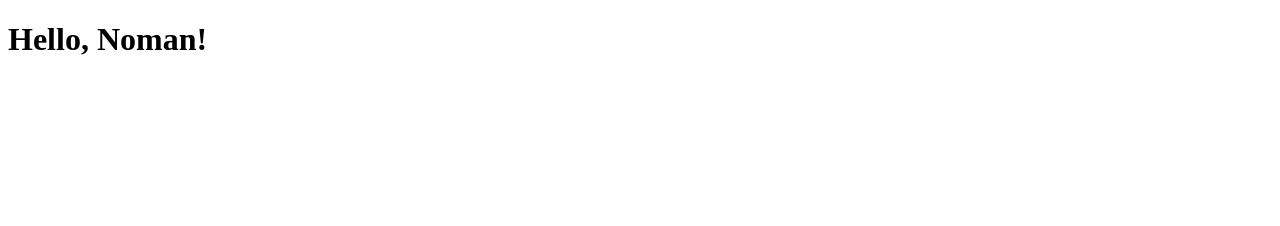
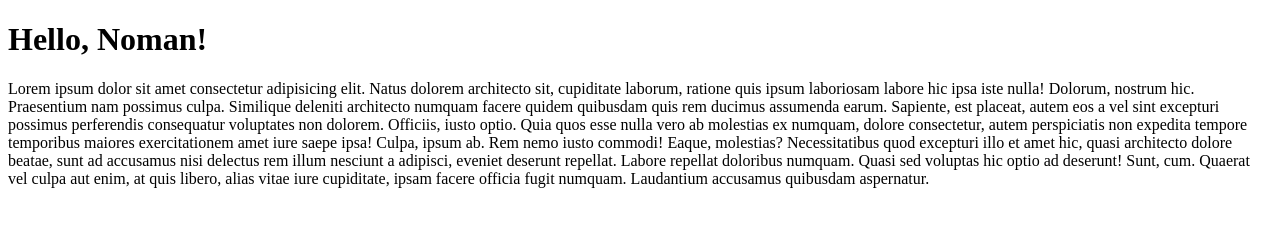
Before and after one commit to Nomansari/Now, a plain HTML site: page index.html in a window 1280 px wide. Drawn offline with Linux system fonts and the light colour scheme.

Commit message:
new update2

```diff
--- a/index.html
+++ b/index.html
@@ -9,5 +9,11 @@
     <h1>
         Hello, Noman!
     </h1>
+
+    <p>Lorem ipsum dolor sit amet consectetur adipisicing elit. Natus dolorem architecto sit, cupiditate laborum, ratione quis ipsum laboriosam labore hic ipsa iste nulla! Dolorum, nostrum hic. Praesentium nam possimus culpa.
+    Similique deleniti architecto numquam facere quidem quibusdam quis rem ducimus assumenda earum. Sapiente, est placeat, autem eos a vel sint excepturi possimus perferendis consequatur voluptates non dolorem. Officiis, iusto optio.
+    Quia quos esse nulla vero ab molestias ex numquam, dolore consectetur, autem perspiciatis non expedita tempore temporibus maiores exercitationem amet iure saepe ipsa! Culpa, ipsum ab. Rem nemo iusto commodi!
+    Eaque, molestias? Necessitatibus quod excepturi illo et amet hic, quasi architecto dolore beatae, sunt ad accusamus nisi delectus rem illum nesciunt a adipisci, eveniet deserunt repellat. Labore repellat doloribus numquam.
+    Quasi sed voluptas hic optio ad deserunt! Sunt, cum. Quaerat vel culpa aut enim, at quis libero, alias vitae iure cupiditate, ipsam facere officia fugit numquam. Laudantium accusamus quibusdam aspernatur.</p>
 </body>
 </html>
```
